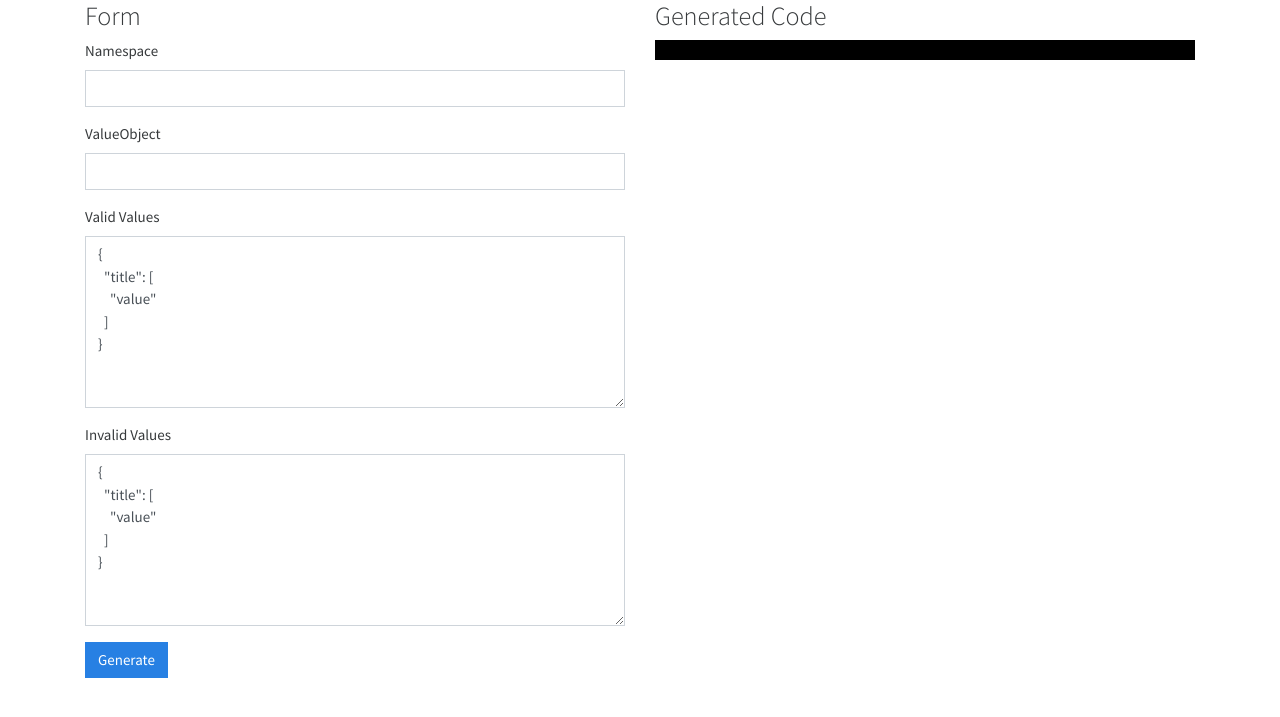
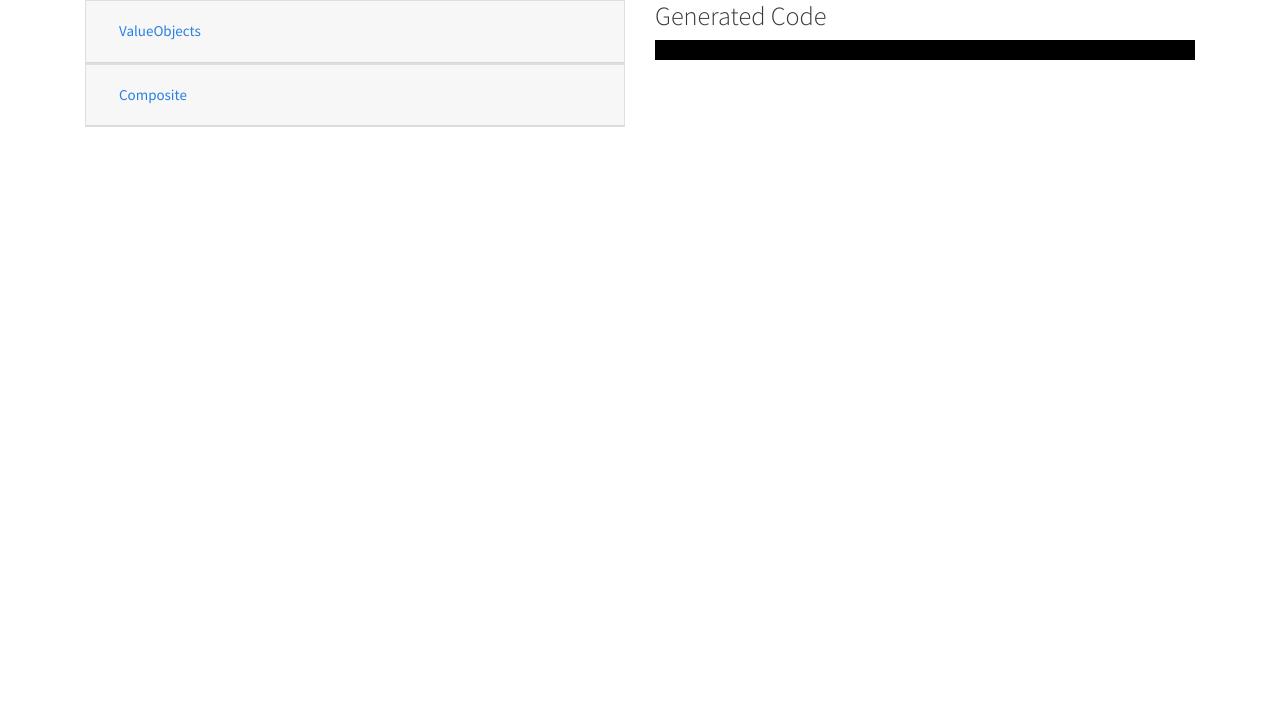
Before and after one commit to barryosull/code-generators, a PHP site: page / in a window 1280 px wide. Shown: the top 717 px of the page. Run offline with PHP 8.4, Linux system fonts and the light colour scheme; some libraries are stand-ins or nearby versions.

Commit message:
Basic generated composite

```diff
--- a/public/generate.php
+++ b/public/generateValueObject.php
@@ -9,12 +9,12 @@ $testGenerator = new ValueObjectTestCase();
 $classGenerator = new ValueObject();
 
 $namespace= $_POST['namespace'];
-$valueObject = $_POST['valueObject'];
+$className = $_POST['className'];
 
 $validInputs = json_decode($_POST['validValues'], true) ?? [];
 $invalidInputs = json_decode($_POST['invalidValues'], true) ?? [];
 
-$testCase = $testGenerator->generateTestCase($namespace, $valueObject, $validInputs, $invalidInputs);
-$class = $classGenerator->generateSingleValue($namespace, $valueObject);
+$testCase = $testGenerator->generateTestCase($namespace, $className, $validInputs, $invalidInputs);
+$class = $classGenerator->generateSingleValue($namespace, $className);
 
 echo "$testCase\n\n$class";
--- a/public/index.php
+++ b/public/index.php
@@ -8,15 +8,23 @@
 <div class="container">
     <div class="row">
         <div class="col">
-            <h3>Form</h3>
-            <form id="generateForm">
+            <div id="accordion">
+                <div class="card">
+                    <div class="card-header">
+                        <h5 class="mb-0">
+                            <button class="btn btn-link" data-toggle="collapse" data-target="#valueObjectsForm">
+                                ValueObjects
+                            </button>
+                        </h5>
+                    </div>
+                    <form class="collapse" id="valueObjectsForm">
                         <div class="form-group">
                             <label for="namespace">Namespace</label>
-                    <input type="text" class="form-control" id="namespace">
+                            <input type="text" class="form-control namespace">
                         </div>
                         <div class="form-group">
-                    <label for="valueObject">ValueObject</label>
-                    <input type="text" class="form-control" id="valueObject">
+                            <label for="className">Class Name</label>
+                            <input type="text" class="form-control className">
                         </div>
                         <div class="form-group">
                             <label for="validValues">Valid Values</label>
@@ -26,8 +34,36 @@
                             <label for="invalidValues">Invalid Values</label>
                             <textarea class="form-control" id="invalidValues" rows="7"></textarea>
                         </div>
-                <button type="submit" class="btn btn-primary" id="generate">Generate</button>
+                        <button type="submit" class="btn btn-primary">Generate</button>
                     </form>
+                </div>
+
+                <div class="card">
+                    <div class="card-header">
+                        <h5 class="mb-0">
+                            <button class="btn btn-link" data-toggle="collapse" data-target="#compositeForm">
+                                Composite
+                            </button>
+                        </h5>
+                    </div>
+                    <form class="collapse" id="compositeForm">
+                        <div class="form-group">
+                            <label for="namespace">Namespace</label>
+                            <input type="text" class="form-control namespace">
+                        </div>
+                        <div class="form-group">
+                            <label for="className">Class Name</label>
+                            <input type="text" class="form-control" id="className">
+                        </div>
+                        <div class="form-group">
+                            <label for="constructorArgs">Constructor Args</label>
+                            <textarea class="form-control" id="constructorArgs" rows="3"></textarea>
+                        </div>
+                        <button type="submit" class="btn btn-primary">Generate</button>
+                    </form>
+                </div>
+
+            </div>
         </div>
         <div class="col">
             <h3>Generated Code</h3>
@@ -58,14 +94,28 @@
             JSON.stringify(defaultInput, null, 2)
         );
 
-        $("#generateForm").submit(function (evt) {
+        $("#valueObjectsForm").submit(function (evt) {
             evt.preventDefault();
 
-            $.post("/generate.php", {
-                namespace: $("#namespace").val(),
-                valueObject: $("#valueObject").val(),
+            $.post("/generateValueObject.php", {
+                namespace: $(this).find(".namespace").val(),
+                className: $(this).find(".className").val(),
                 validValues: $("#validValues").val(),
                 invalidValues: $("#invalidValues").val(),
+            }).done(function(generated) {
+                $("#generatedCode").text(generated);
+            }).fail(function() {
+                alert("Something went wrong");
+            });
+        });
+
+        $("#compositeForm").submit(function (evt) {
+            evt.preventDefault();
+
+            $.post("/generateComposite.php", {
+                namespace: $(this).find(".namespace").val(),
+                className: $(this).find(".className").val(),
+                constructorArgs: $("#constructorArgs").val(),
             }).done(function(generated) {
                 $("#generatedCode").text(generated);
             }).fail(function() {
```
Also changed, not shown: public/generateComposite.php (added, +30 -0 lines), src/Generators/Composite.php (added, +38 -0 lines), tests/Generators/CompositeTest.php (added, +31 -0 lines), tests/Generators/Generated/CompositeGenerated.php (added, +38 -0 lines). Lines whose indentation alone changed are shown as unchanged.
